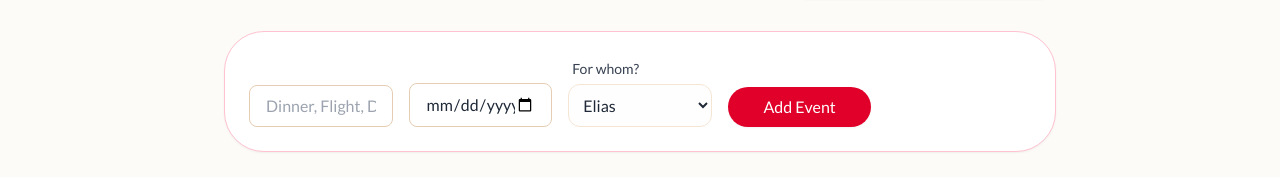
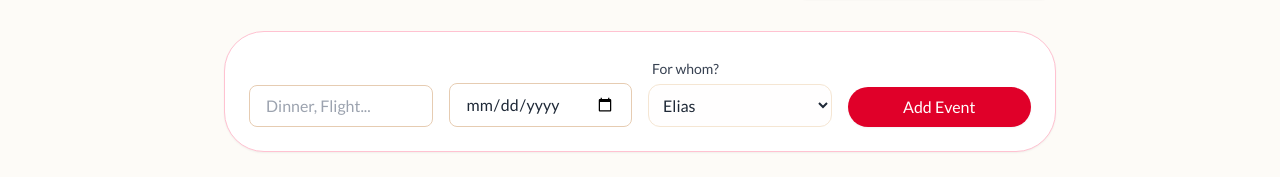
Before and after one commit to Alias2026/lovespace, a React (Vite) app: page /agenda in a window 1280 px wide. Shown: the part 204-381 px from the top of the page. Built offline with nearby package versions, Linux system fonts and the light colour scheme; no server answers; the database is empty.

Commit message:
Update Agenda.jsx

```diff
--- a/src/pages/Agenda.jsx
+++ b/src/pages/Agenda.jsx
@@ -2,7 +2,7 @@ import React, { useState, useEffect } from 'react';
 import { db } from '../firebase';
 import { ref, onValue, push, remove } from 'firebase/database';
 import { motion } from 'framer-motion';
-import { Calendar as CalendarIcon, Clock, ChevronLeft, ChevronRight, Trash2 } from 'lucide-react';
+import { Calendar as CalendarIcon, ChevronLeft, ChevronRight, Trash2 } from 'lucide-react';
 import Button from '../components/ui/Button';
 import Input from '../components/ui/Input';
 import clsx from 'clsx';
@@ -16,7 +16,7 @@ function getMonthMatrix(current) {
   const startWeekday = start.getDay();
   const daysInMonth = end.getDate();
   const days = [];
-  // Adjust for week starting on Monday (Monday = 1, Sunday = 0)
+  // Adjust for week starting on Monday
   const offset = startWeekday === 0 ? 6 : startWeekday - 1;
   for (let i = 0; i < offset; i++) days.push(null);
   for (let d = 1; d <= daysInMonth; d++) days.push(new Date(current.getFullYear(), current.getMonth(), d));
@@ -27,7 +27,6 @@ function getMonthMatrix(current) {
 const DayCell = ({ date, events, color }) => {
   if (!date) return <div className="h-24 bg-gray-50/30 rounded-xl" />;
   const isToday = new Date().toDateString() === date.toDateString();
-
   const dateStr = date.toISOString().split('T')[0];
   const dayEvents = events.filter(e => e.date === dateStr);
 
@@ -101,8 +100,9 @@ const Agenda = () => {
       </div>
 
       <div className="bg-white p-6 rounded-[2.5rem] border border-love-100 shadow-sm">
-        <form onSubmit={addEvent} className="grid grid-cols-1 md:grid-cols-5 gap-4 items-end">
-          <Input label="Event" value={newEvent.title} onChange={e => setNewEvent({...newEvent, title: e.target.value})} placeholder="Dinner, Flight, Date..." />
+        {/* Changement de grid-cols-5 à grid-cols-4 car on a enlevé l'heure */}
+        <form onSubmit={addEvent} className="grid grid-cols-1 md:grid-cols-4 gap-4 items-end">
+          <Input label="Event" value={newEvent.title} onChange={e => setNewEvent({...newEvent, title: e.target.value})} placeholder="Dinner, Flight..." />
           <Input type="date" label="Date" value={newEvent.date} onChange={e => setNewEvent({...newEvent, date: e.target.value})} />
           <div className="space-y-1 text-left">
             <label className="text-sm font-medium text-gray-700 ml-1">For whom?</label>
@@ -120,7 +120,6 @@ const Agenda = () => {
       </div>
 
       <div className="grid grid-cols-1 lg:grid-cols-2 gap-8">
-        {/* Elias Section */}
         <div className="space-y-4">
           <h4 className="font-serif text-xl text-love-800">Elias's Schedule</h4>
           <div className="grid grid-cols-7 gap-1 text-xs font-bold text-gray-400 mb-2 px-2">
@@ -133,7 +132,6 @@ const Agenda = () => {
           </div>
         </div>
 
-        {/* April Section */}
         <div className="space-y-4">
           <h4 className="font-serif text-xl text-love-800">April's Schedule</h4>
           <div className="grid grid-cols-7 gap-1 text-xs font-bold text-gray-400 mb-2 px-2">
@@ -147,7 +145,6 @@ const Agenda = () => {
         </div>
       </div>
 
-      {/* Upcoming list */}
       <div className="mt-10 bg-white p-6 rounded-3xl border border-warm-beige">
         <h4 className="font-serif text-xl text-love-900 mb-4">Upcoming</h4>
         <div className="grid md:grid-cols-2 gap-4">
@@ -157,7 +154,7 @@ const Agenda = () => {
                 <div className={clsx("w-2 h-2 rounded-full", e.owner === 'elias' ? "bg-love-400" : "bg-blue-400")} />
                 <div>
                   <p className="font-medium text-gray-800">{e.title}</p>
-                  <p className="text-xs text-gray-500">{e.date}}</p>
+                  <p className="text-xs text-gray-500">{e.date}</p>
                 </div>
               </div>
               <button onClick={() => removeEvent(e.id)} className="text-gray-300 hover:text-red-500">
```
